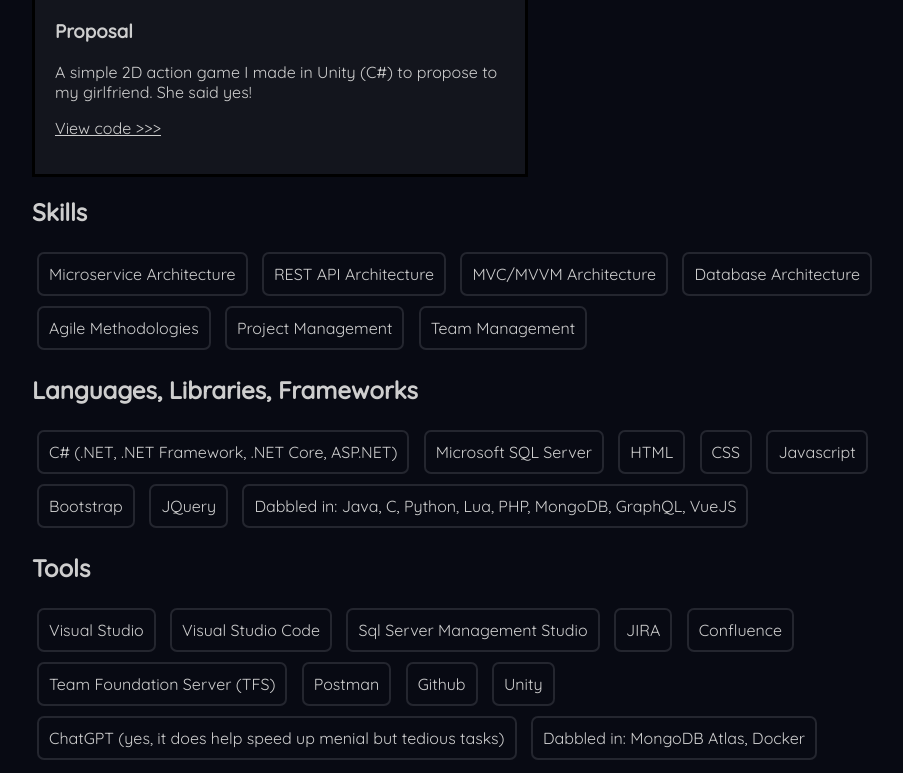
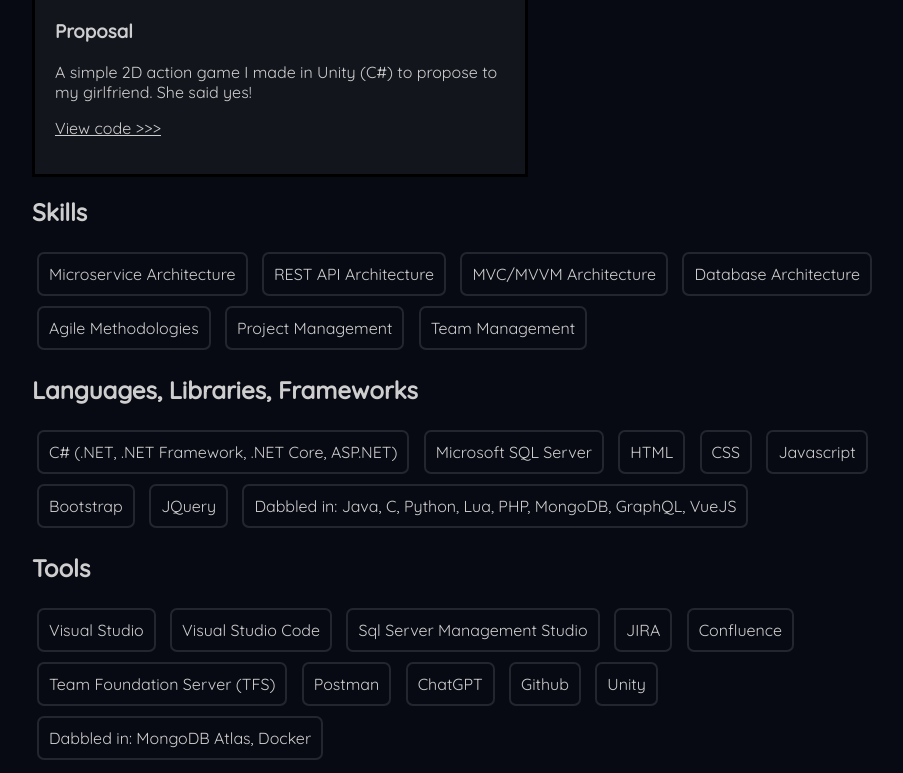
Before and after one commit to zbatoczki/zbatoczki.github.io, a plain HTML site: page index.html in a window 1280 px wide. Shown: the part 1659-2432 px from the top of the page, without its empty margins (158-1061 px from the left). Drawn offline with Linux system fonts and the light colour scheme.

Commit message:
Update index.html

```diff
--- a/index.html
+++ b/index.html
@@ -112,9 +112,9 @@
                 <li>Confluence</li>
                 <li>Team Foundation Server (TFS)</li>
                 <li>Postman</li>
+                <li>ChatGPT</li>
                 <li>Github</li>
                 <li>Unity</li>
-                <li>ChatGPT (yes, it does help speed up menial but tedious tasks)</li>
                 <li>Dabbled in: MongoDB Atlas, Docker</li>
             </ul>
 
```
